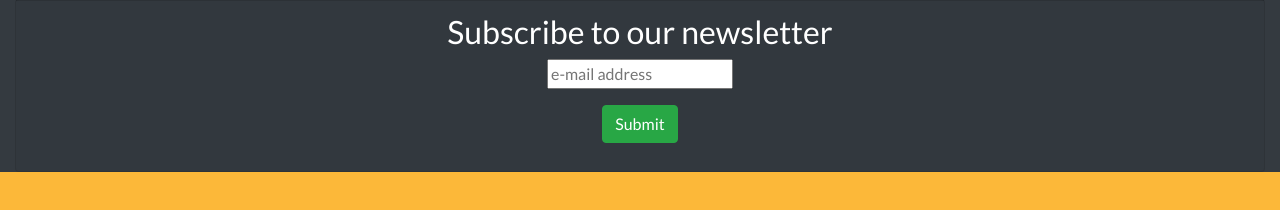
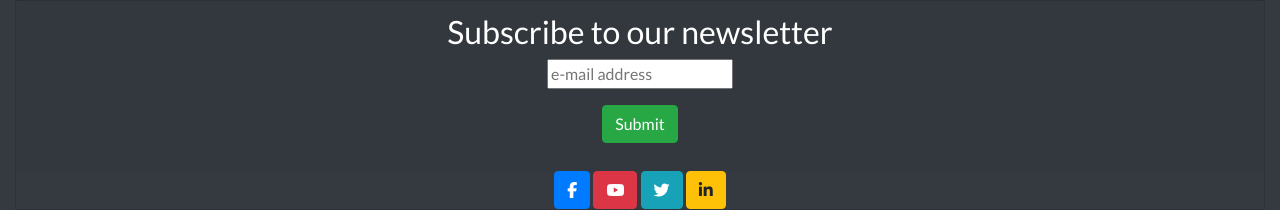
Before and after one commit to tobbe8808/Boutique-Ado-p5, a Django app: page / in a window 1280 px wide. Shown: the part 965-1175 px from the top of the page. Before the commit the page ends 1137 px from the top, so only its background shows below. Run offline with Django 3.2, Linux system fonts and the light colour scheme; some libraries are stand-ins or nearby versions.

Commit message:
fixed avrage rating calculation so its working and  added socials

```diff
--- a/newsletter/templates/newsletter/newsletter.html
+++ b/newsletter/templates/newsletter/newsletter.html
@@ -1,3 +1,4 @@
+{% load static %}
 {% block page_header %}
     <div class="container header-container">
         <div class="row">
@@ -24,6 +25,12 @@
                 <button class="btn btn-success ">Submit</button>
             </div>
         </div>
+        <div class="social">
+                  <a target="_blank" rel="noopener noreferrer" href="https://facebook.com/" class="btn btn-social-icon btn btn-primary btn-outline-facebook "><i class="fa fa-facebook"></i></a>
+                  <a target="_blank" rel="noopener noreferrer" href="https://youtube.com/" class="btn btn-social-icon btn btn-danger btn-outline-youtube"><i class="fa fa-youtube"></i></a>
+                  <a target="_blank" rel="noopener noreferrer" href="https://twitter.com/" class="btn btn-social-icon btn btn-info btn-outline-twitter"><i class="fa fa-twitter"></i></a>
+                  <a target="_blank" rel="noopener noreferrer" href="https://linkedin.com/" class="btn btn-social-icon btn btn-warning btn-outline-linkedin"><i class="fa fa-linkedin"></i></a>
+                </div>
     </form>
 
 </div>
--- a/products/models.py
+++ b/products/models.py
@@ -45,13 +45,11 @@ class Product(models.Model):
 
 class Review(models.Model):
     product = models.ForeignKey(Product, related_name='reviews', on_delete=models.CASCADE)
-    rating = models.IntegerField(default=3)
     content = models.TextField()
     created_by = models.ForeignKey(User, related_name='reviews', on_delete=models.CASCADE)
     created_at = models.DateTimeField(auto_now_add=True)
-    RATINGS = (('1 ',1),('2 ',2),
-          ('3 ',3),('4 ',4),('5 ',5))
-    rating = models.CharField(max_length=7,choices= RATINGS)
+    RATINGS = ((1, '1'), (2, '2'), (3, '3'), (4, '4'), (5, '5'))
+    rating = models.IntegerField(default=RATINGS[2], choices=RATINGS)
 
     def __str__(self):
         return '%s - %s' % (self.product.name, self.created_by)
```
Also changed, not shown: products/migrations/0006_alter_review_rating.py (added).
